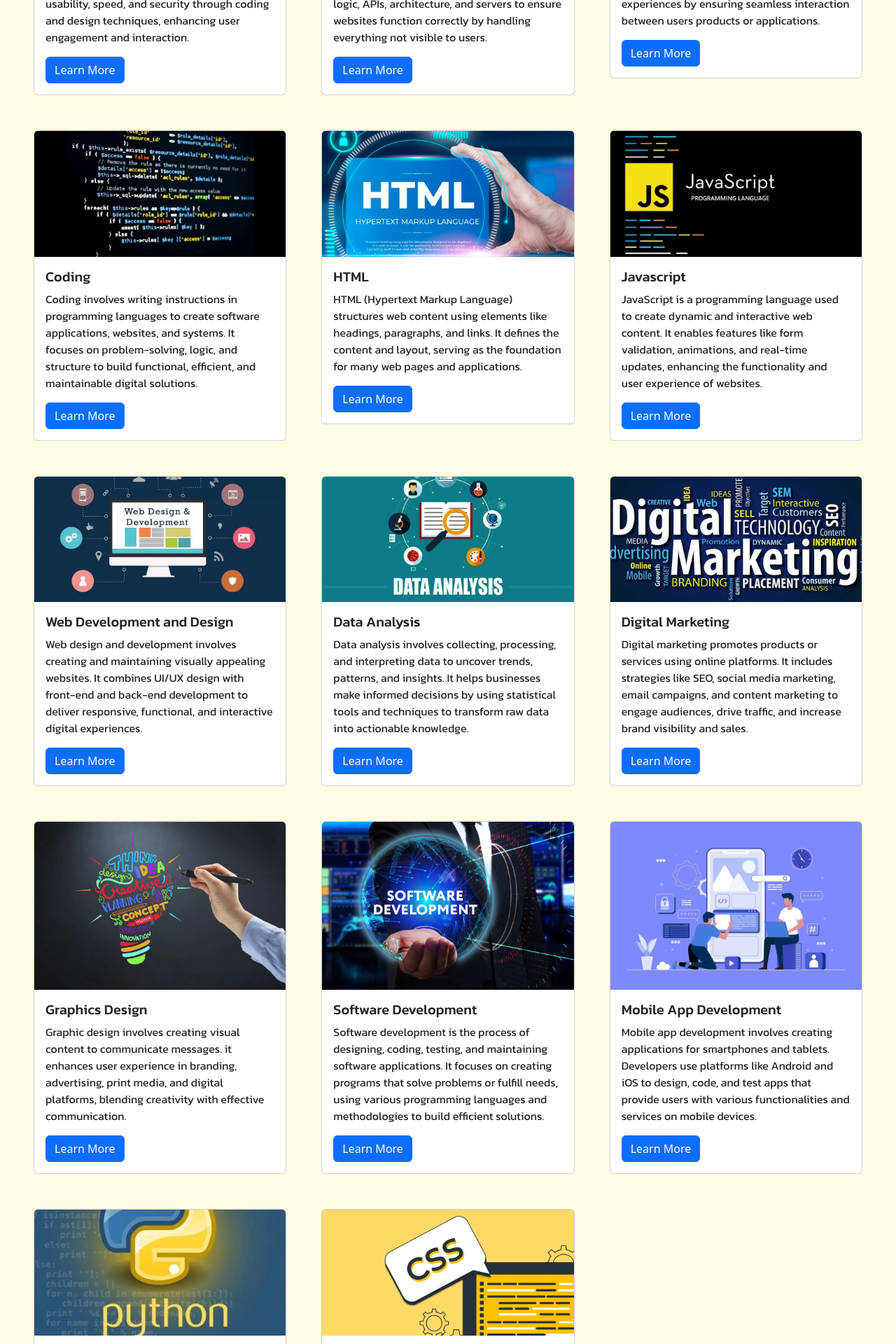
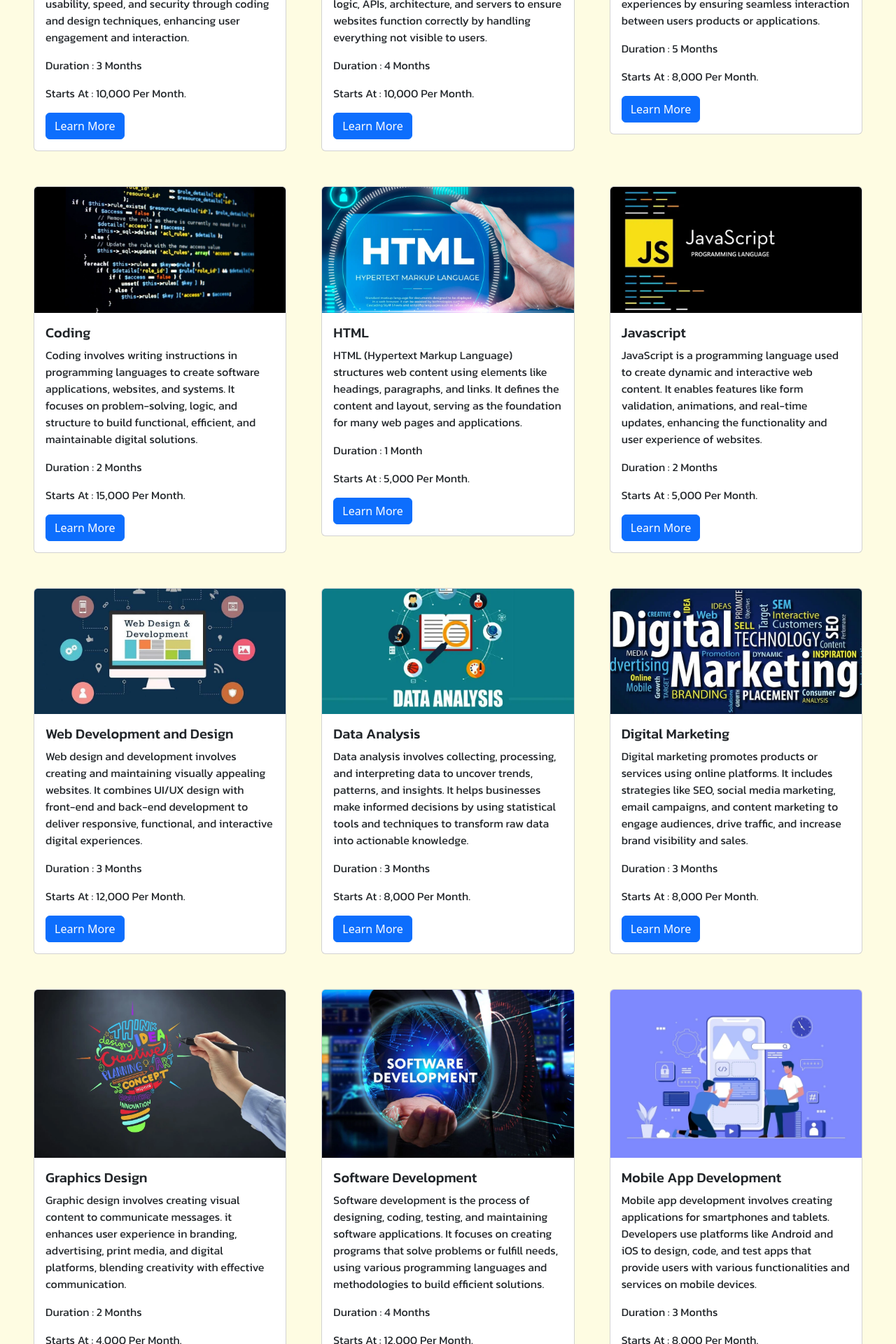
Before and after one commit to Brianali-codes/QUICK-TECH-COLLEGE, a React (Vite) app: page /programming in a window 1280 px wide. Shown: the part 480-2400 px from the top of the page at 70% size. Built offline with nearby package versions, Linux system fonts and the light colour scheme.

Commit message:
add durations for programming languages and courses.

```diff
--- a/src/App.css
+++ b/src/App.css
@@ -25,7 +25,19 @@
   border-radius: 10px;
   height: 150px;
 }
-
+.INTAKE{
+  position: fixed;
+  width: 100%;
+  background-color: orange;
+  bottom: 0;
+  top: 1;
+  height: 50px;
+  padding: 20px;
+  display: flex;
+  align-items: center;
+  justify-content: center;
+  flex-direction: column;
+}
 .BTNsend{
   width: 60vw;
   border:solid 1px black;
@@ -174,6 +186,18 @@
 }
 .Cards{
   transition:0.5s;
+  width: 100%;
+}
+.PopUp{
+  display: flex;
+  flex-direction: column;
+  justify-content: center;
+  align-items: center;
+  background-color: #fefce2;
+  box-shadow: 2px 2px 2px 2px black;
+  width: 100%;
+  align-self: center;
+  height: 300px;
 }
 #VideoContainer{
   display: flex;
--- a/src/App.jsx
+++ b/src/App.jsx
@@ -8,7 +8,7 @@ import About from './about'
 import Quote from './quote'
 import Sources from './sources'
 import AboutUs from './aboutUs'
-
+import Vision from './vision'
 
 function App() {
   return (
@@ -24,6 +24,7 @@ function App() {
       <br />
       <Quote/>
       <br />
+      <Vision/>
       <Sources/>
       <br/>
       <Faqs/>
--- a/src/footer.jsx
+++ b/src/footer.jsx
@@ -36,6 +36,8 @@ export default function Footer(){
                     <p>Copyright © 2021. All rights reserved</p>
             </div>
 
+
+
         </div>
     )
 }
--- a/src/pages/programming.jsx
+++ b/src/pages/programming.jsx
@@ -17,7 +17,8 @@ import PTN from '../assets/python.webp'
 import CSS from '../assets/css.webp'
 import Nav2 from'../nav2.jsx'
 import Footer from '../footer.jsx';
-
+import NET from '../assets/NET.jpg'
+import WPS from '../assets/WPS.webp'
 
 
 export default function Programs(){
@@ -44,6 +45,8 @@ export default function Programs(){
                                         <Card.Text className='Desc'>
                                         Front-end development focuses on creating user-friendly interfaces, ensuring elegance, usability, speed, and security through coding and design techniques, enhancing user engagement and interaction.
                                         </Card.Text>
+                                        <Card.Text className='Desc'>Duration : 3 Months</Card.Text>
+                                        <Card.Text className='Desc'>Starts At : 10,000 Per Month. </Card.Text>
                                         <a href="https://calendly.com/quicktechcollege/15min" target='_blank'><Button variant='primary'>Learn More</Button></a>
                                     </Card.Body>
                                 </Card>
@@ -60,6 +63,9 @@ export default function Programs(){
                                         <Card.Title className='Desc'>Back-end Development</Card.Title>
                                         <Card.Text className='Desc'>
                                         Back-end development focuses on server-side software, managing databases, back-end logic, APIs, architecture, and servers to ensure websites function correctly by handling everything not visible to users. </Card.Text>
+                                        <Card.Text className='Desc'>Duration : 4 Months</Card.Text>
+                                        <Card.Text className='Desc'>Starts At : 10,000 Per Month. </Card.Text>
+
                                         <a href="https://calendly.com/quicktechcollege/15min" target='_blank'><Button variant='primary'>Learn More</Button></a>
                                     </Card.Body>
                                 </Card>
@@ -80,6 +86,8 @@ export default function Programs(){
                                         <Card.Text className='Desc'>
                                         UI/UX design focuses on crafting  visually appealing interfaces and enhancing user experiences by ensuring seamless interaction between users products or applications.
                                          </Card.Text>
+                                         <Card.Text className='Desc'>Duration : 5 Months</Card.Text>
+                                        <Card.Text className='Desc'>Starts At : 8,000 Per Month. </Card.Text>
                                         <a href="https://calendly.com/quicktechcollege/15min" target='_blank'><Button variant='primary'>Learn More</Button></a>
                                     </Card.Body>
                                 </Card>
@@ -99,6 +107,8 @@ export default function Programs(){
                                         <Card.Text className='Desc'>
                                         Coding involves writing instructions in programming languages to create software applications, websites, and systems. It focuses on problem-solving, logic, and structure to build functional, efficient, and maintainable digital solutions.
                                       </Card.Text>
+                                      <Card.Text className='Desc'>Duration : 2 Months</Card.Text>
+                                        <Card.Text className='Desc'>Starts At : 15,000 Per Month. </Card.Text>
                                         <a href="https://calendly.com/quicktechcollege/15min" target='_blank'><Button variant='primary'>Learn More</Button></a>
                                     </Card.Body>
                                 </Card>
@@ -118,6 +128,8 @@ export default function Programs(){
                                         <Card.Text className='Desc'>
                                         HTML (Hypertext Markup Language) structures web content using elements like headings, paragraphs, and links. It defines the content and layout, serving as the foundation for many web pages and applications.
                                          </Card.Text>
+                                         <Card.Text className='Desc'>Duration : 1 Month</Card.Text>
+                                        <Card.Text className='Desc'>Starts At : 5,000 Per Month. </Card.Text>
                                         <a href="https://calendly.com/quicktechcollege/15min" target='_blank'><Button variant='primary'>Learn More</Button></a>
                                     </Card.Body>
                                 </Card>
@@ -137,6 +149,8 @@ export default function Programs(){
                                         <Card.Text className='Desc'>
                                         JavaScript is a programming language used to create dynamic and interactive web content. It enables features like form validation, animations, and real-time updates, enhancing the functionality and user experience of websites.
                                        </Card.Text>
+                                       <Card.Text className='Desc'>Duration : 2 Months</Card.Text>
+                                        <Card.Text className='Desc'>Starts At : 5,000 Per Month. </Card.Text>
                                         <a href="https://calendly.com/quicktechcollege/15min" target='_blank'><Button variant='primary'>Learn More</Button></a>
                                     </Card.Body>
                                 </Card>
@@ -156,6 +170,8 @@ export default function Programs(){
                                         <Card.Text className='Desc'>
                                         Web design and development involves creating and maintaining visually appealing websites. It combines UI/UX design with front-end and back-end development to deliver responsive, functional, and interactive digital experiences.
                                         </Card.Text>
+                                        <Card.Text className='Desc'>Duration : 3 Months</Card.Text>
+                                        <Card.Text className='Desc'>Starts At : 12,000 Per Month. </Card.Text>
                                         <a href="https://calendly.com/quicktechcollege/15min" target='_blank'><Button variant='primary'>Learn More</Button></a>
                                     </Card.Body>
                                 </Card>
@@ -175,6 +191,8 @@ export default function Programs(){
                                         <Card.Text className='Desc'>
                                         Data analysis involves collecting, processing, and interpreting data to uncover trends, patterns, and insights. It helps businesses make informed decisions by using statistical tools and techniques to transform raw data into actionable knowledge.
                                         </Card.Text>
+                                        <Card.Text className='Desc'>Duration : 3 Months</Card.Text>
+                                        <Card.Text className='Desc'>Starts At : 8,000 Per Month. </Card.Text>
                                         <a href="https://calendly.com/quicktechcollege/15min" target='_blank'><Button variant='primary'>Learn More</Button></a>
                                     </Card.Body>
                                 </Card>
@@ -194,6 +212,8 @@ export default function Programs(){
                                         <Card.Text className='Desc'>
                                         Digital marketing promotes products or services using online platforms. It includes strategies like SEO, social media marketing, email campaigns, and content marketing to engage audiences, drive traffic, and increase brand visibility and sales.
                                          </Card.Text>
+                                         <Card.Text className='Desc'>Duration : 3 Months</Card.Text>
+                                        <Card.Text className='Desc'>Starts At : 8,000 Per Month. </Card.Text>
                                         <a href="https://calendly.com/quicktechcollege/15min" target='_blank'><Button variant='primary'>Learn More</Button></a>
                                     </Card.Body>
                                 </Card>
@@ -214,6 +234,8 @@ export default function Programs(){
                                         <Card.Text className='Desc'>
                                         Graphic design involves creating visual content to communicate messages. it enhances user experience in branding, advertising, print media, and digital platforms, blending creativity with effective communication.
                                        </Card.Text>
+                                       <Card.Text className='Desc'>Duration : 2 Months</Card.Text>
+                                        <Card.Text className='Desc'>Starts At : 4,000 Per Month. </Card.Text>
                                         <a href="https://calendly.com/quicktechcollege/15min" target='_blank'><Button variant='primary'>Learn More</Button></a>
                                     </Card.Body>
                                 </Card>
@@ -233,6 +255,8 @@ export default function Programs(){
                                         <Card.Text className='Desc'>
                                         Software development is the process of designing, coding, testing, and maintaining software applications. It focuses on creating programs that solve problems or fulfill needs, using various programming languages and methodologies to build efficient solutions.
                                        </Card.Text>
+                                       <Card.Text className='Desc'>Duration : 4 Months</Card.Text>
+                                        <Card.Text className='Desc'>Starts At : 12,000 Per Month. </Card.Text>
                                         <a href="https://calendly.com/quicktechcollege/15min" target='_blank'><Button variant='primary'>Learn More</Button></a>
                                     </Card.Body>
                                 </Card>
@@ -253,6 +277,8 @@ export default function Programs(){
                                         <Card.Text className='Desc'>
                                         Mobile app development involves creating applications for smartphones and tablets. Developers use platforms like Android and iOS to design, code, and test apps that provide users with various functionalities and services on mobile devices.
                                         </Card.Text>
+                                        <Card.Text className='Desc'>Duration : 3 Months</Card.Text>
+                                        <Card.Text className='Desc'>Starts At : 8,000 Per Month. </Card.Text>
                                         <a href="https://calendly.com/quicktechcollege/15min" target='_blank'><Button variant='primary'>Learn More</Button></a>
                                     </Card.Body>
                                 </Card>
@@ -272,6 +298,8 @@ export default function Programs(){
                                         <Card.Text className='Desc'>
                                         Python is a high-level, versatile programming language known for its simplicity and readability. It’s used for web development, data analysis, machine learning, and more, with a large, supportive community and extensive libraries.
                                         </Card.Text>
+                                        <Card.Text className='Desc'>Duration : 4 Months</Card.Text>
+                                        <Card.Text className='Desc'>Starts At : 10,000 Per Month. </Card.Text>
                                         <a href="https://calendly.com/quicktechcollege/15min" target='_blank'><Button variant='primary'>Learn More</Button></a>
                                     </Card.Body>
                                 </Card>
@@ -291,6 +319,48 @@ export default function Programs(){
                                         <Card.Text className='Desc'>
                                         CSS (Cascading Style Sheets) controls the presentation of web content, including layout, colors, fonts, and spacing. It enhances the appearance of HTML elements, ensuring visually appealing and responsive web designs.
                                         </Card.Text>
+                                        <Card.Text className='Desc'>Duration : 1 Month</Card.Text>
+                                        <Card.Text className='Desc'>Starts At : 5,000 Per Month. </Card.Text>
+                                        <a href="https://calendly.com/quicktechcollege/15min" target='_blank'><Button variant='primary'>Learn More</Button></a>
+                                    </Card.Body>
+                                </Card>
+                        </motion.div>
+
+                        <motion.div
+                            initial={{ opacity: 0, y: 20 }} // Starting position
+                            whileInView={{ opacity: 1, y: 0 }} // Ending position when in view
+                            transition={{ duration: 1 }} // Transition duration
+                            viewport={{ once: true }} // Animation happens only once when it comes into view
+                            >
+                                <Card style={{ width: '' , height:'',}} className='Cards'>
+                                    <Card.Img variant="top" src={NET} />
+                                    <Card.Body>
+                                        <Card.Title className='Desc'>Basic Networking</Card.Title>
+                                        <Card.Text className='Desc'>
+                                        Basic Computer networking is the process of connecting devices to allow them to share data and resources. It involves using a set of rules, called communications protocols, to transmit information over physical or wireless connections.
+                                        </Card.Text>
+                                        <Card.Text className='Desc'>Duration : 2 Months</Card.Text>
+                                        <Card.Text className='Desc'>Starts At : 5,000 Per Month. </Card.Text>
+                                        <a href="https://calendly.com/quicktechcollege/15min" target='_blank'><Button variant='primary'>Learn More</Button></a>
+                                    </Card.Body>
+                                </Card>
+                        </motion.div>
+
+                        <motion.div
+                            initial={{ opacity: 0, y: 20 }} // Starting position
+                            whileInView={{ opacity: 1, y: 0 }} // Ending position when in view
+                            transition={{ duration: 1 }} // Transition duration
+                            viewport={{ once: true }} // Animation happens only once when it comes into view
+                            >
+                                <Card style={{ width: '' , height:'',}} className='Cards'>
+                                    <Card.Img variant="top" src={WPS} />
+                                    <Card.Body>
+                                        <Card.Title className='Desc'>Word press, Joomla Or Drupal</Card.Title>
+                                        <Card.Text className='Desc'>
+                                        WordPress (WP, or WordPress.org) is a web content management system. It was originally created as a tool to publish blogs but has evolved to support publishing other web content
+                                        </Card.Text>
+                                        <Card.Text className='Desc'>Duration : 1 Month</Card.Text>
+                                        <Card.Text className='Desc'>Starts At : 5,000 Per Month. </Card.Text>
                                         <a href="https://calendly.com/quicktechcollege/15min" target='_blank'><Button variant='primary'>Learn More</Button></a>
                                     </Card.Body>
                                 </Card>
```
Also changed, not shown: src/aboutUs.jsx (+23 -6 lines), src/pages/packages.jsx (+20 -0 lines), src/vision.jsx (added, +16 -0 lines), src/assets/NET.jpg (added), src/assets/WPS.webp (added).
